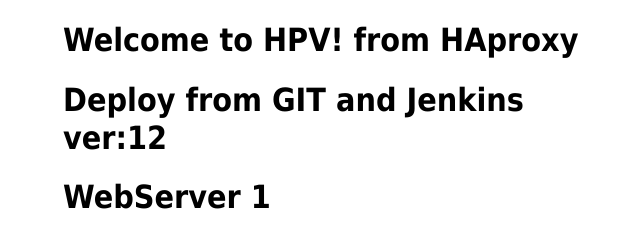
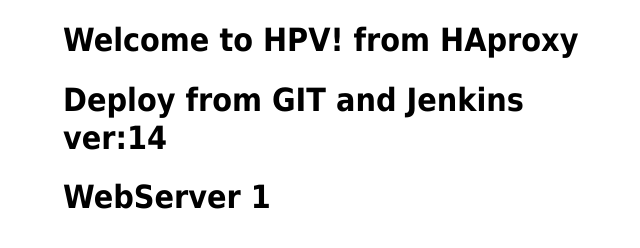
Before and after one commit to andgit7/proxy-HPV, a plain HTML site: page index.html in a window 1280 px wide. Shown: the full height of the page, 297-937 px from the left. Drawn offline with Linux system fonts and the light colour scheme.

Commit message:
folder1191

```diff
--- a/index.html
+++ b/index.html
@@ -12,7 +12,7 @@
 </head>
 <body>
 <h1>Welcome to HPV! from HAproxy</h1>
-<h1>Deploy from GIT and Jenkins ver:12</h1>
+<h1>Deploy from GIT and Jenkins ver:14</h1>
 <h1>WebServer 1</h1>
 </body>
 </html>
```
Also changed, not shown: Новая папка/Новый текстовый документ (2).txt (added).
